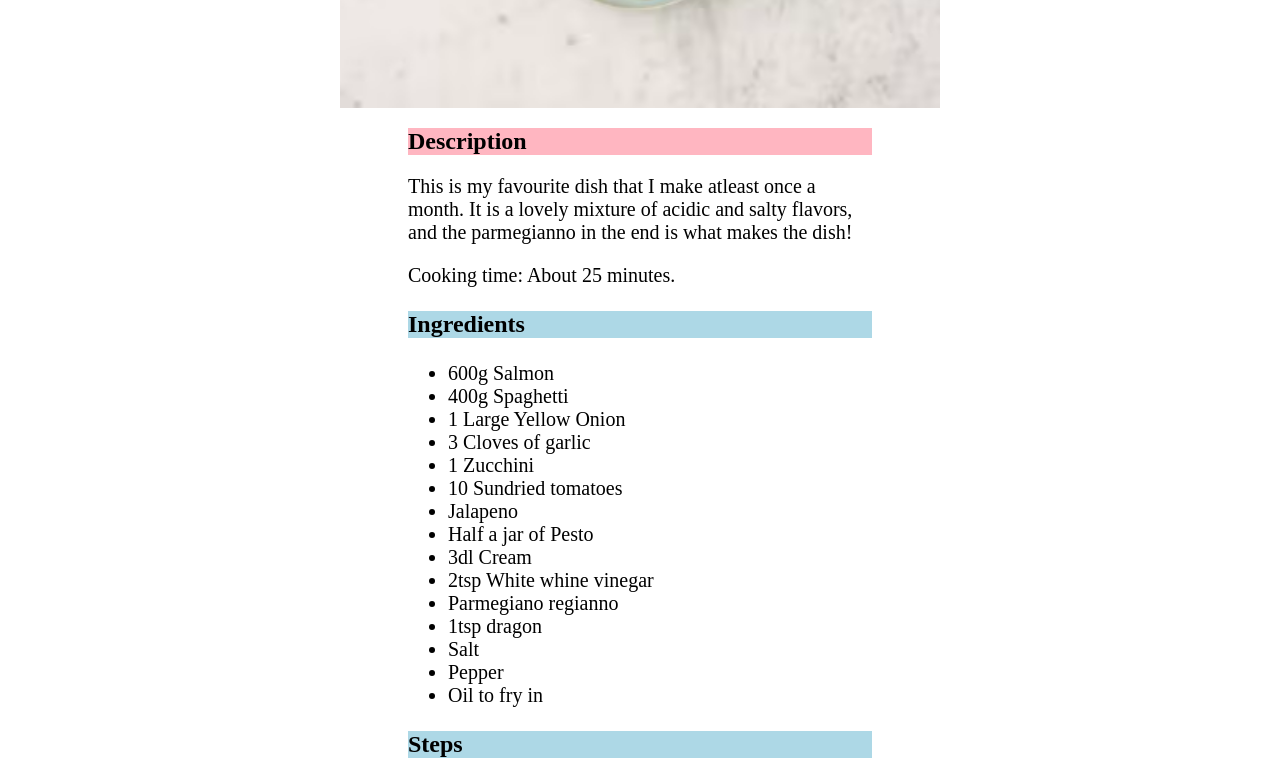
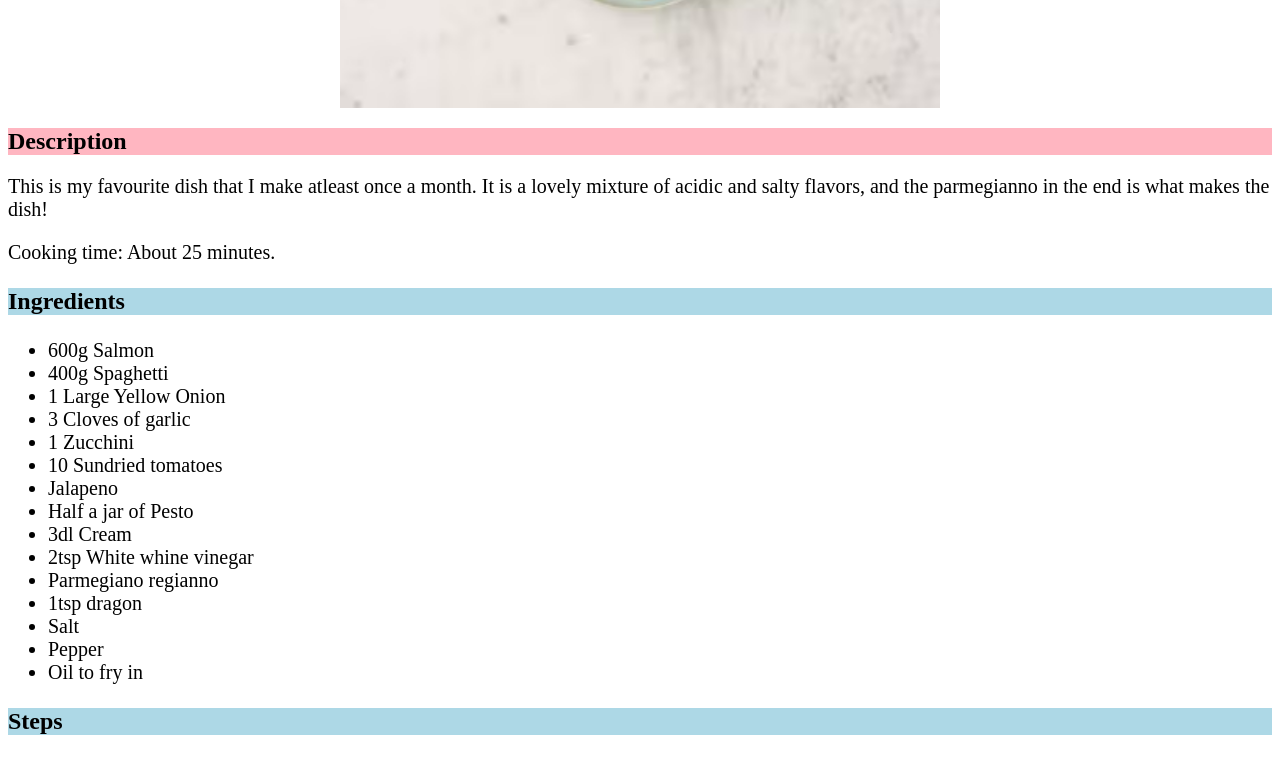
Before and after one commit to Askanberg/odin-recipes, a plain HTML site: page recipes/laxpasta.html in a window 1280 px wide. Shown: the part 402-1163 px from the top of the page. Drawn offline with Linux system fonts and the light colour scheme.

Commit message:
add some more styling to the webpages, edit margins, add borders and padding to titles and text.

```diff
--- a/recipes/laxpasta.html
+++ b/recipes/laxpasta.html
@@ -10,7 +10,7 @@
 <body>
     <h1 class="title universal-titles">Salmon pasta</h1>
     <img class="picture" src="./images/laxpasta.jpg" alt="Picture of a dish of laxpasta">
-    <div style="margin-left: 400px; margin-right: 400px;">
+    <div>
         <h2 class="description-title">Description</h2>
         <p class="loose-text">
             This is my favourite dish that I make atleast once a month.
```
Also changed, not shown: recipes/palakpaneer.html (+1 -1 lines), recipes/swedish-meatballs.html (+1 -1 lines).
